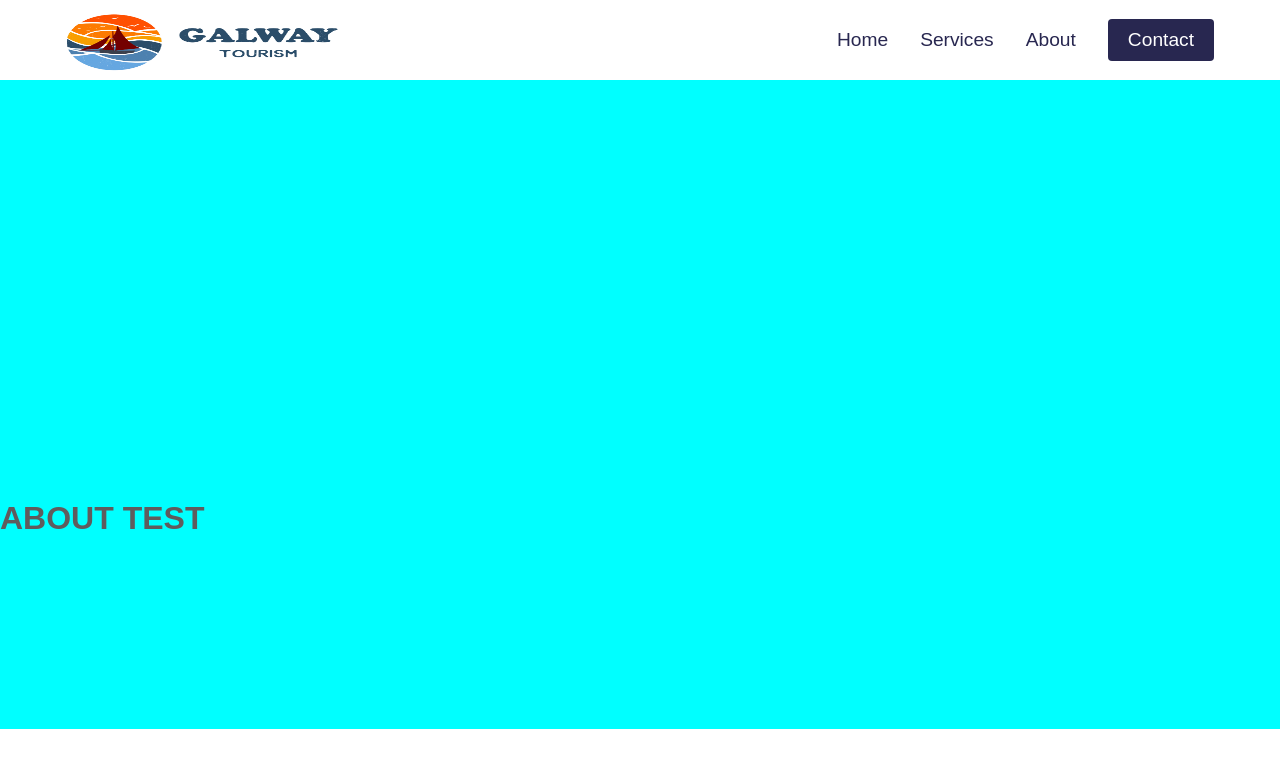
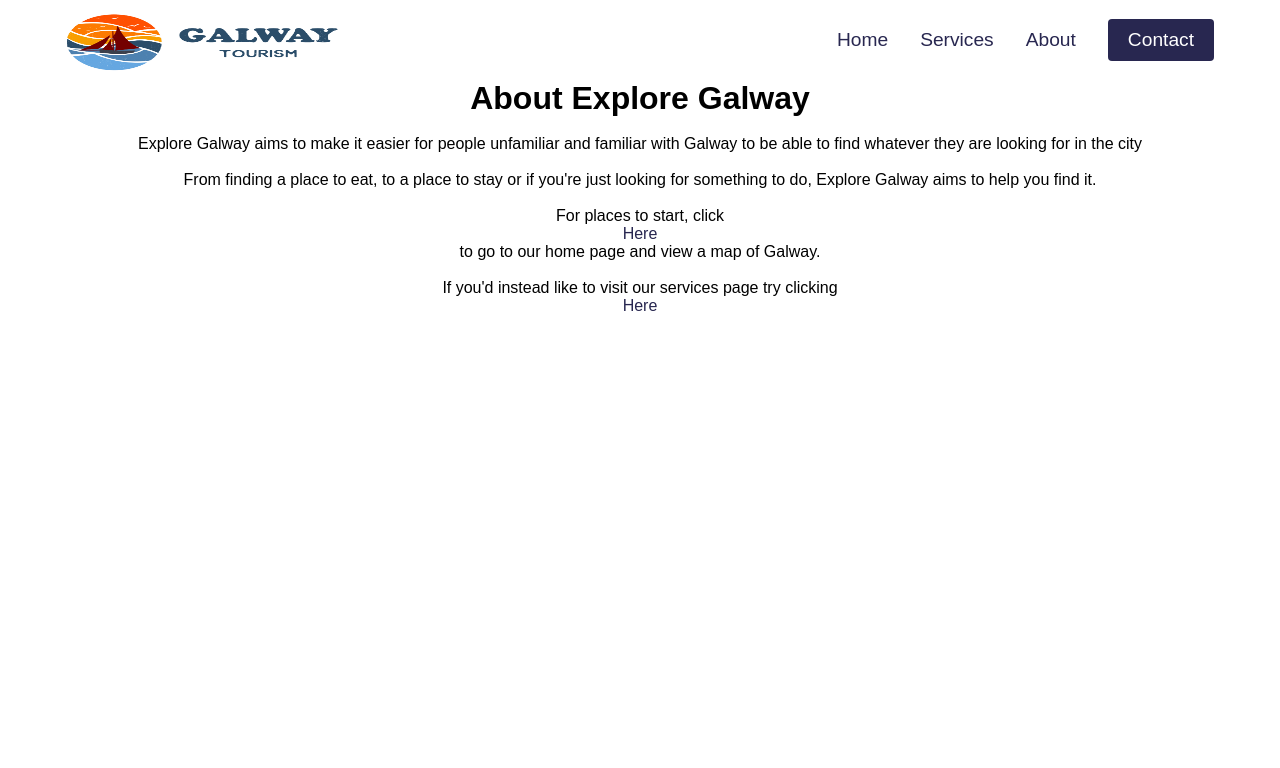
Before and after one commit to KyleKeenanGMIT/ProjectManagement, a plain HTML site: page Tourism in Galway/about.html in a window 1280 px wide. Drawn offline with Linux system fonts and the light colour scheme.

Commit message:
Started the about section

```diff
--- a/Tourism in Galway/about.html
+++ b/Tourism in Galway/about.html
@@ -25,6 +25,7 @@
       <ul class="navbar__menu">
         <li class="navbar__item">
           <a href="index.html" class="navbar__links">Home</a>
+         </body>
 
 
         </li>
@@ -41,39 +42,25 @@
 
         <li class="navbar__btn">
           <a href="contact.html" class="button">Contact</a>
-
-
         </li>
-
-      </ul>
-
-
-
-
-    </div>
+        </ul>
+      </div>
   </nav>
 
-
-  <div class="hero" id="home">
-    <div class="hero__container">
-
-    </div>
-  </div>
-
-
-  <div class="main" >
-    <div class="main__container">
-      </div>
-      <div class="main__content">
-        <h1>About test</h1>
-
-
-
-      </div>
-    </div>
-  </div >
-
-
+<center><h1>About Explore Galway</h1></center>
+<br>
+<center><p>Explore Galway aims to make it easier for people unfamiliar
+   and familiar with Galway to be able to find whatever they are looking for in the city</p></center>
+</body>
+<br>
+<center><p>From finding a place to eat, to a place to stay or if you're just looking for something to do,
+   Explore Galway aims to help you find it.</p></center>
+</body>
+<br>
+<center><p>For places to start, click <a href="index.html" class="navbar__links"> Here </a> to go to our home page and view a map of Galway.</p></center>
+</body>
+<br>
+<center><p>If you'd instead like to visit our services page try clicking <a href="services.html" class="navbar__links"> Here </a></p></center>
 </body>
 
 </html>
```
